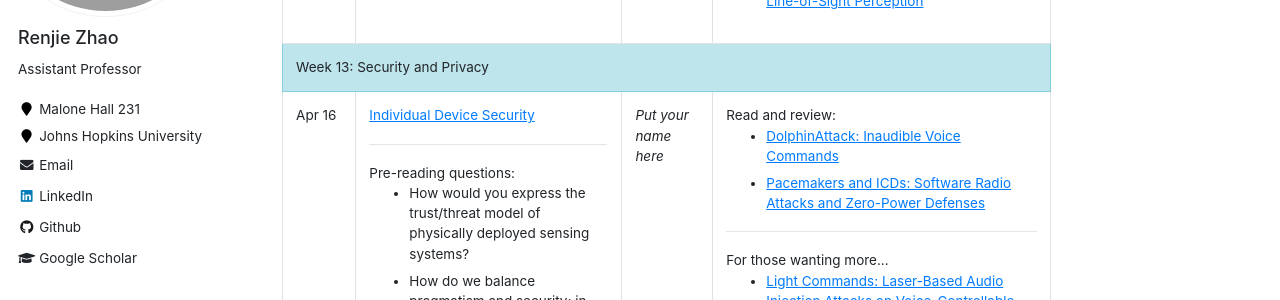
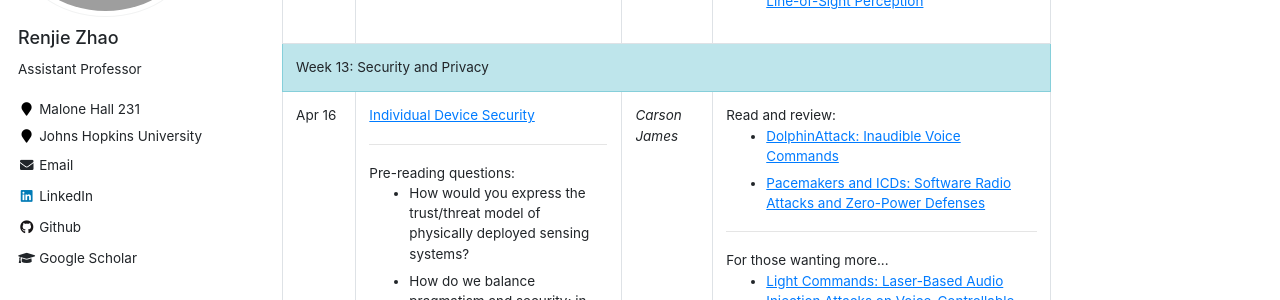
Before and after one commit to mle0108/RenjieZhao.github.io, a Jekyll site: the page built from _teaching/2024-spring-716.md, in a window 1280 px wide and 900 px high, scrolled down 12205 px. Shown: the part 153-453 px from the top of the window. Built offline with Jekyll 4.4.1, drawn with Linux system fonts in a browser that asks for light colours.

Commit message:
update presenter

```diff
--- a/_teaching/2024-spring-716.md
+++ b/_teaching/2024-spring-716.md
@@ -931,7 +931,7 @@ The project will have three milestones:
       </ul>
       </td>
       <td>
-        <i>Put your name here</i>
+        <i>Carson James</i>
       </td>
       <td>
         <!--
```
